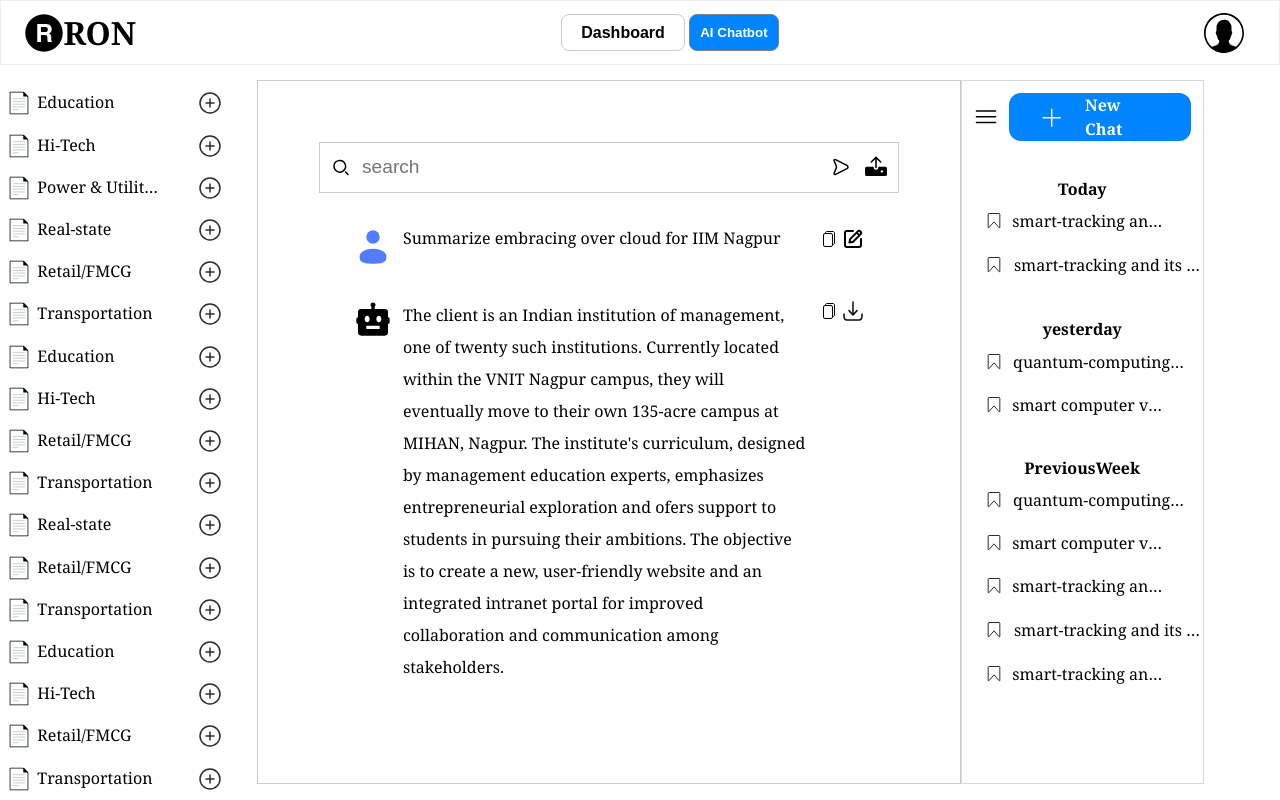
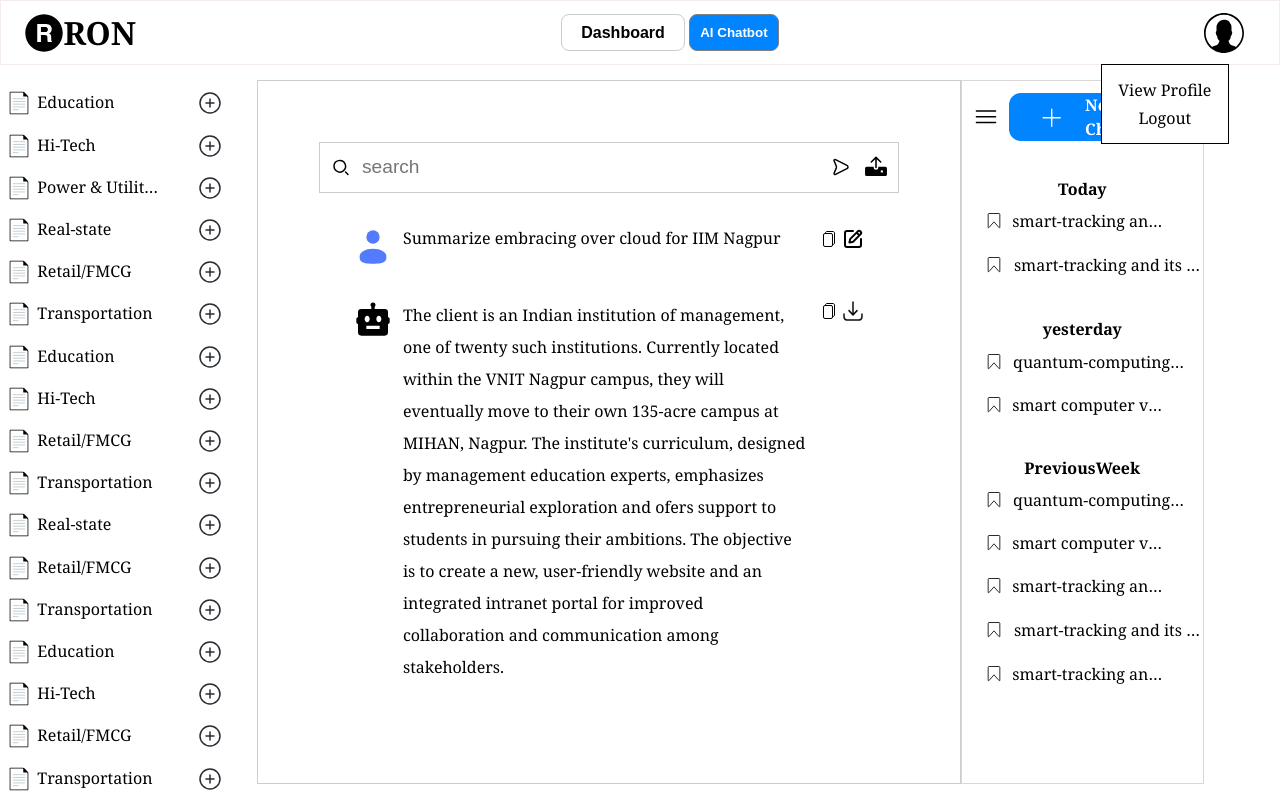
Before and after one commit to sanjeev74kr/AI-Chatbot, a React (Create React App) app: page / in a window 1280 px wide. Both pictures are taken after a click on the picture 1223 px from the left and 32 px from the top of the page. Shown: the top 800 px of the page. Built offline with nearby package versions, Linux system fonts and the light colour scheme.

Commit message:
show option on button click

```diff
--- a/src/components/App.js
+++ b/src/components/App.js
@@ -1,13 +1,19 @@
 import '../css/App.css';
-import Chats from './Chats'
+import Chats from './Chats';
+import ProfileButtonAction from './ProfileButtonAction';
 import { useState } from 'react';
 
 
 function App() {
   const [showChats, setShowChats] = useState(true);
+  const [isProfileOptionsVisible, setIsProfileOptionsVisible] = useState(false);
 
   const handleChatClick = () => {
     setShowChats(true);
+  }
+
+  const toggleProfileOptions = () => {
+    setIsProfileOptionsVisible(!isProfileOptionsVisible);
   }
 
   return (
@@ -25,15 +31,23 @@ function App() {
             <button className='dashboard-component-button'>Dashboard</button>
             <button className='selected' onClick={handleChatClick} >AI Chatbot</button>
           </div>
-          <img className="profile-button" src="./profile.svg" alt="profile-icon" />
+          <img className="profile-button" src="./profile.svg" alt="profile-icon" onClick={toggleProfileOptions} />
         </header>
+      </div>
+
+      {/*load profile option component*/}
+      <div className="profile-component">
+      {isProfileOptionsVisible && <ProfileButtonAction />}
       </div>
 
       {/* load chat-component */}
       <div className="Chat-component">
         {showChats && <Chats />}
       </div>
+
+
     </div>
+
   );
 }
 
--- /dev/null
+++ b/src/components/ProfileButtonAction.js
@@ -0,0 +1,13 @@
+import React from "react";
+import '../css/ProfileButtonAction.css'
+
+function ProfileButtonAction(){
+return(
+    <div className="profilebuttonclickOptions">
+     <p className="option" >View Profile</p>
+     <p className="option">Logout</p>
+    </div>
+)
+}
+
+export default ProfileButtonAction;
--- a/src/css/App.css
+++ b/src/css/App.css
@@ -69,6 +69,7 @@
 
 .profile-button {
   margin-right: 2%;
+  cursor: pointer;
 }
 
 /*end of header section */
@@ -107,6 +108,13 @@
   /* Adjust the value to position it where you want */
 }
 
+.profile-component{
+  position: absolute;
+  top: 8%;
+  right: 4%;
+  z-index: 10
+
+}
 
 
 * {
--- a/src/css/Chats.css
+++ b/src/css/Chats.css
@@ -147,7 +147,6 @@ justify-content: flex-start;
   word-break: break-word;
   /* Additional support for word breaking */
   font-size: 1 rem;
-  border-radius: 8px;
 }
 
 
--- /dev/null
+++ b/src/css/ProfileButtonAction.css
@@ -0,0 +1,19 @@
+* {
+    box-sizing: border-box;
+  }
+
+  .profilebuttonclickOptions{
+    display: flex;
+    flex-direction: column;
+    width:10vw;
+    height:10vh;
+    background-color:white;
+    color:black;
+    border: 1px solid ;
+    align-items: center;
+    justify-content: center;
+  }
+  .option{
+    font-size: 1rem;
+    padding: 2%;
+  }
```
